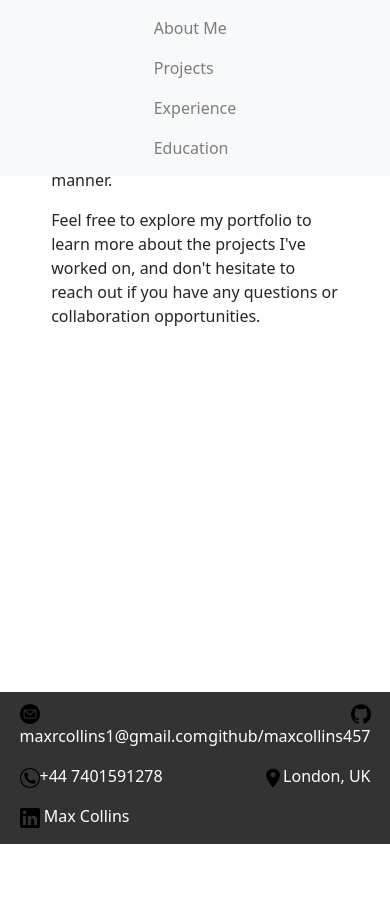
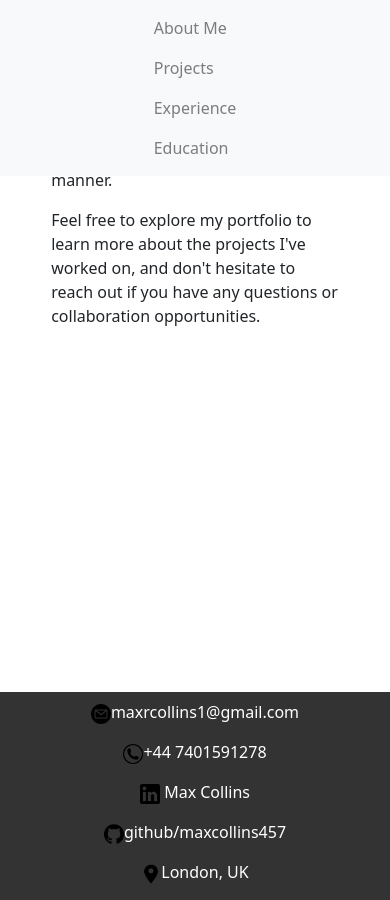
Before and after one commit to maxcollins457/maxcollins457.github.io, a Jekyll site: the page built from index.html, in a window 390 px wide and 900 px high, scrolled down 485 px. Built offline with Jekyll 4.4.1, drawn with Linux system fonts in a browser that asks for light colours; a style sheet for code colours, icons or effects is not loaded; before the commit the page ends 1329 px from its top, so only the background shows below that.

Commit message:
Adaptive footer

```diff
--- a/assets/css/styles.css
+++ b/assets/css/styles.css
@@ -42,6 +42,20 @@ main {
 
 .right-col {
     text-align: right;
+}
+
+/* For smaller screens have in one col */
+@media (max-width: 768px) {
+    .left-col,
+    .right-col {
+        width: 100%;
+        text-align: center;
+    }
+
+    .footer-container {
+        justify-content: center;
+        display: grid;
+    }
 }
 
 .page-title {
```
